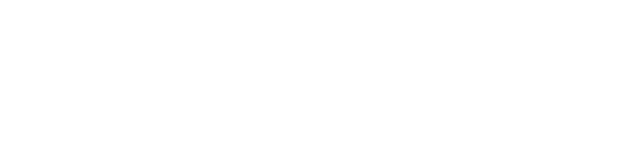
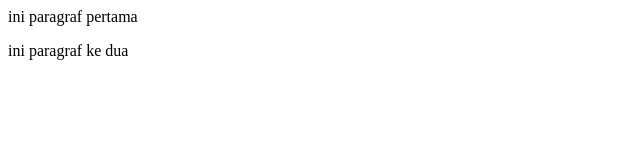
Before and after one commit to aldinsamsudin/repo-massam, a plain HTML site: page index.html in a window 1280 px wide. Shown: the whole page, without its empty margins (0-640 px from the left). Drawn offline with Linux system fonts and the light colour scheme.

Commit message:
Menambahkan Baris Baru

```diff
--- a/index.html
+++ b/index.html
@@ -1 +1,2 @@
-<p>
+<p>ini paragraf pertama<p>
+<p>ini paragraf ke dua<p>
```
Also changed, not shown: 3 other files.
